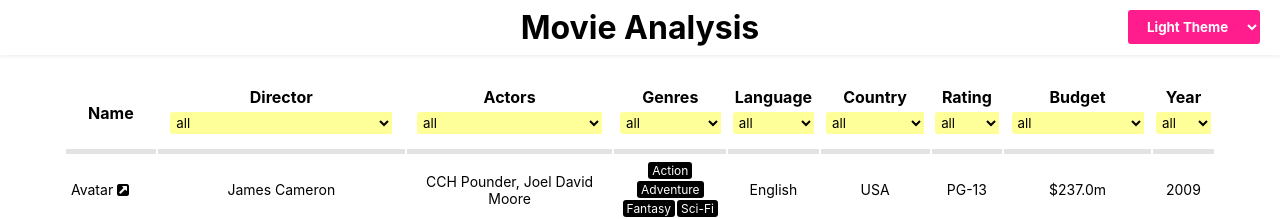
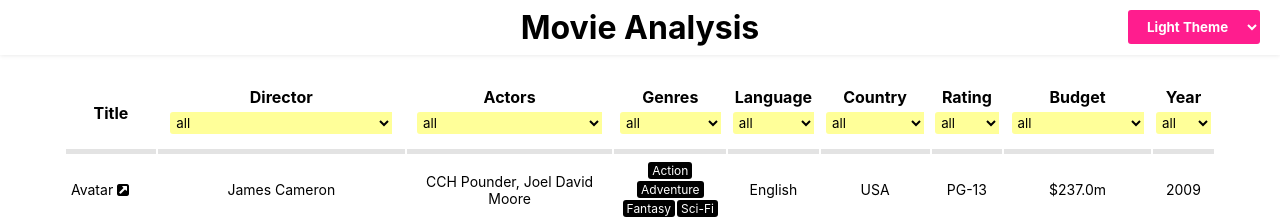
Before and after one commit to onejeet/movie-analysis, a React (Create React App) app: page / in a window 1280 px wide. Shown: the top 219 px of the page. Built offline with nearby package versions, Linux system fonts and the light colour scheme.

Commit message:
cleaning

```diff
--- a/src/components/App.js
+++ b/src/components/App.js
@@ -90,13 +90,6 @@ class App extends Component {
         return [...new Set(list.flat())].sort().filter((el) => el !== "" );
     }
 
-    toggleSort = (moviesList, type) => {
-        const {movies, sorting} = this.state;
-        movies.sort((obj1, obj2)=> {
-            return obj1[type]-obj2[type];
-        })
-    }
-
     filterMovies = () => {
         const {movies, filterr} = this.state;
         let filterredMovies = movies;
@@ -130,11 +123,9 @@ class App extends Component {
     }
 
     render() {
-        const {filterr,currentListStart, theme} = this.state;
-        var moviesSet = this.filterMovies();
-        this.toggleSort(moviesSet);
-        var moviesList = this.displayCurrentList(moviesSet);
-        this.toggleSort(moviesList);
+        const {filterr,currentListStart, theme, sorting} = this.state;
+        let moviesSet = this.filterMovies();
+        let moviesList = this.displayCurrentList(moviesSet);
         return (
             <Home
             moviesList = {moviesList}
@@ -146,6 +137,7 @@ class App extends Component {
             updatecurrentListStart = {this.updatecurrentListStart}
             getFiltersData = {this.getFiltersData}
             updateTheme = {this.updateTheme}
+            updateSorting = {this.updateSorting}
             />
         );
         }
--- a/src/components/Home.js
+++ b/src/components/Home.js
@@ -32,7 +32,7 @@ class Home extends Component {
                     <table className="movie-list container">
                     <thead>
                         <tr>
-                            <th>Name</th>
+                            <th>Title</th>
                             <th>Director
                                 <select
                                 value={filterr.director}
```
